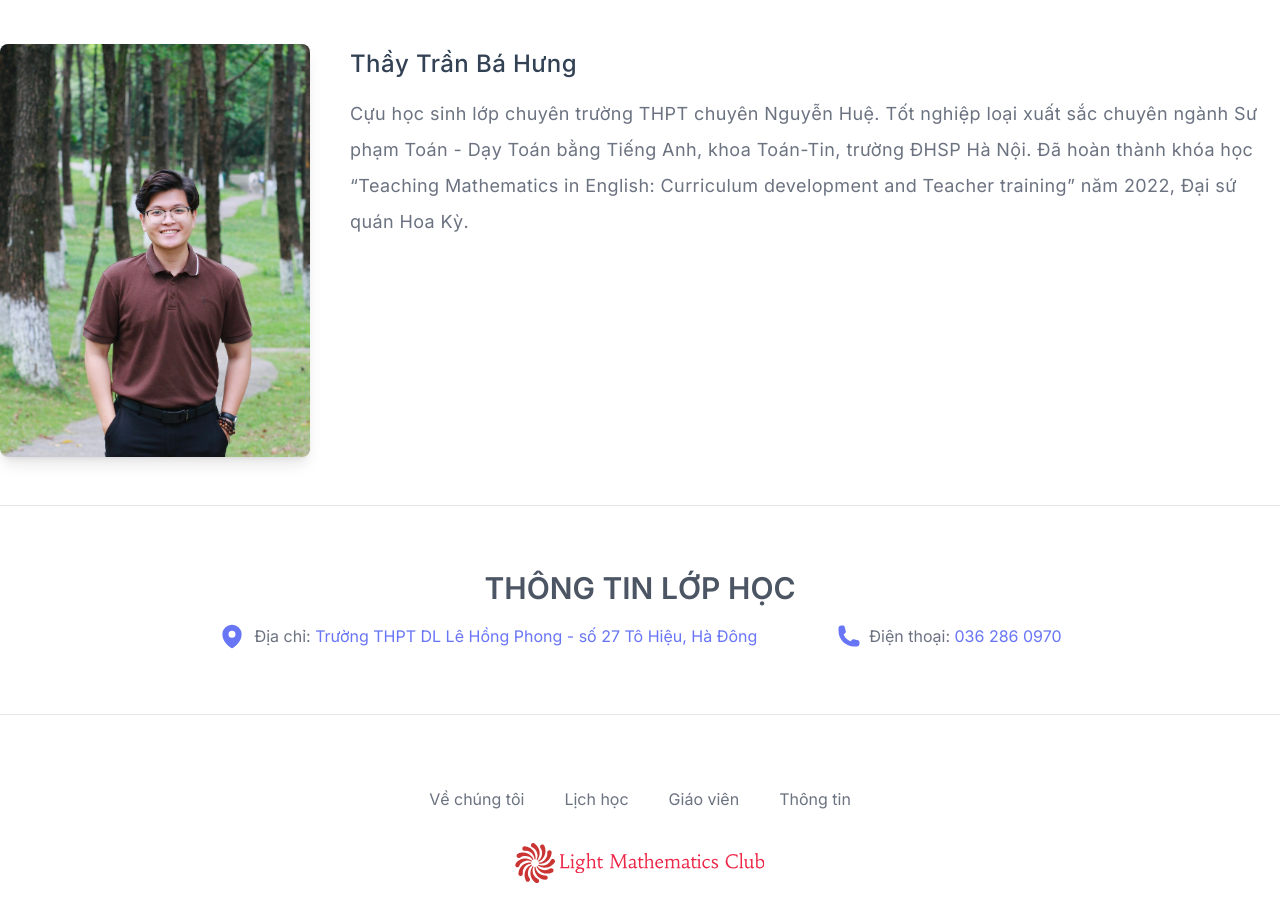
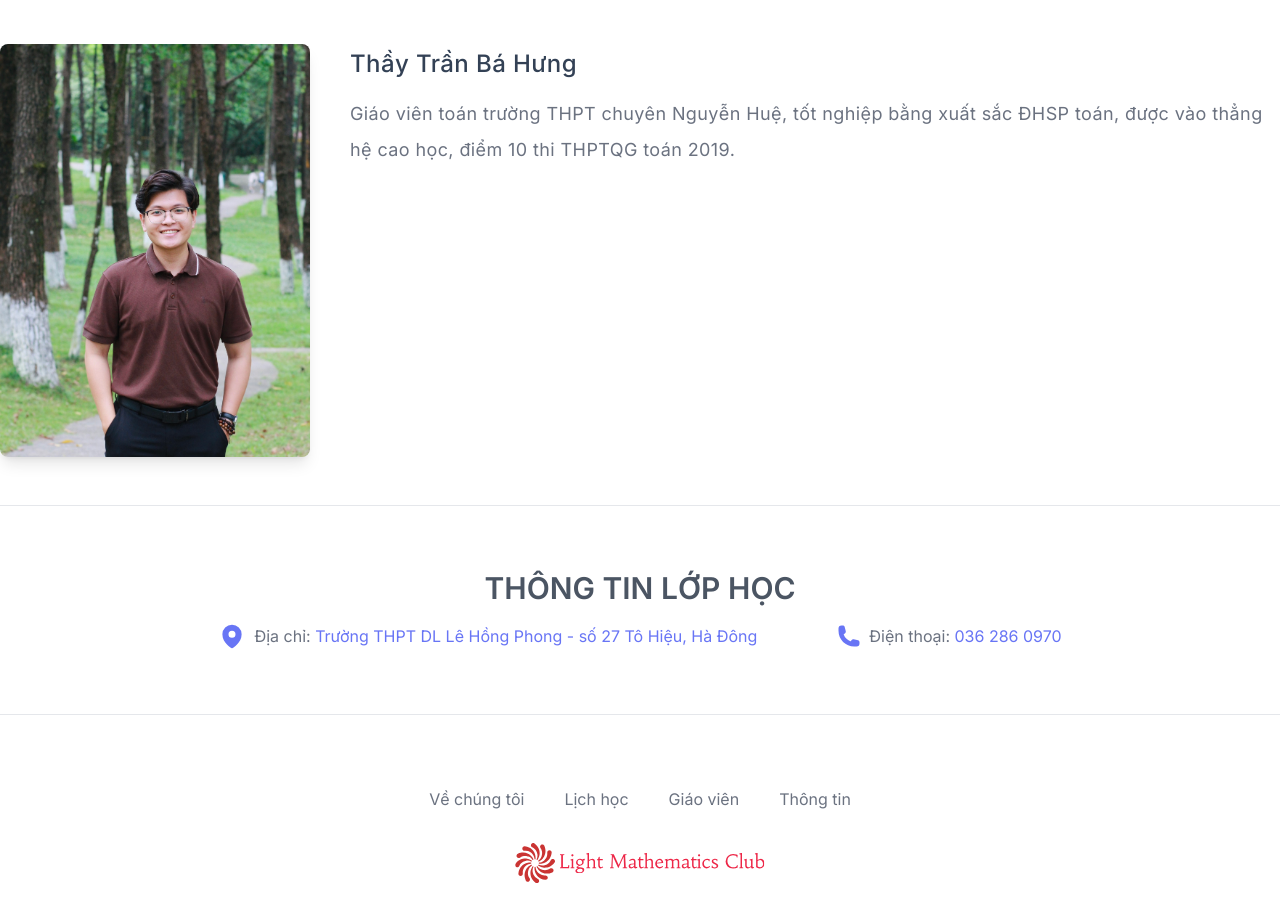
Before and after one commit to linhpksw/tuyensinhc3, a Next.js app: page / in a window 1280 px wide. Shown: the part 3040-3949 px from the top of the page. Built offline with nearby package versions, Linux system fonts and the light colour scheme.

Commit message:
update teacher info

```diff
--- a/components/Team.jsx
+++ b/components/Team.jsx
@@ -26,7 +26,7 @@ const Team = () => {
         {
             name: 'Thầy Trần Bá Hưng',
             src: giaovien4,
-            bio: 'Cựu học sinh lớp chuyên trường THPT chuyên Nguyễn Huệ. Tốt nghiệp loại xuất sắc chuyên ngành Sư phạm Toán - Dạy Toán bằng Tiếng Anh, khoa Toán-Tin, trường ĐHSP Hà Nội. Đã hoàn thành khóa học “Teaching Mathematics in English: Curriculum development and Teacher training” năm 2022, Đại sứ quán Hoa Kỳ.',
+            bio: 'Giáo viên toán trường THPT chuyên Nguyễn Huệ, tốt nghiệp bằng xuất sắc ĐHSP toán, được vào thẳng hệ cao học, điểm 10 thi THPTQG toán 2019.',
         },
     ]
 
```
